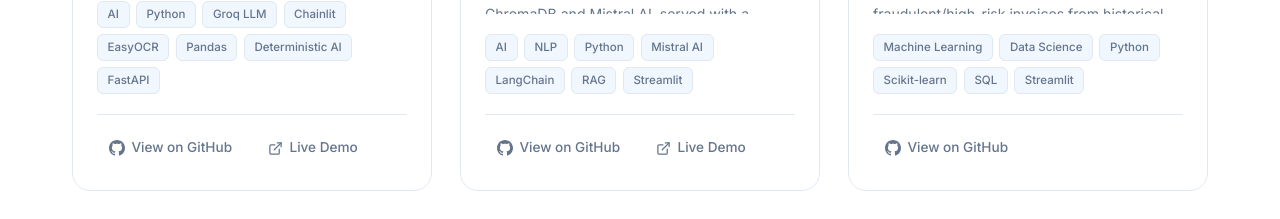
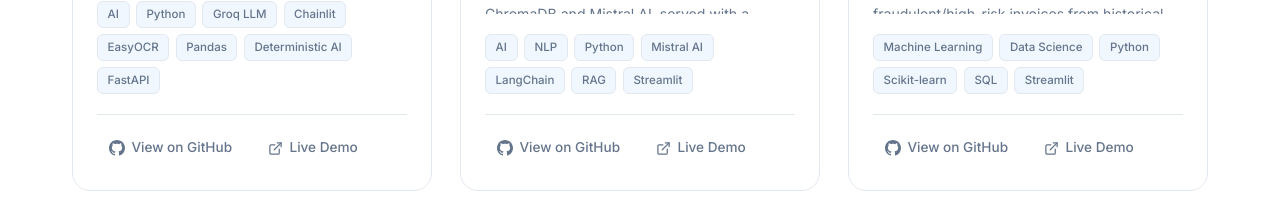
Before and after one commit to yogant18/portfolio-website, a Next.js app: page / in a window 1280 px wide. Shown: the part 3240-3459 px from the top of the page. Built offline with nearby package versions, Linux system fonts and the light colour scheme.

Commit message:
Add live demo link for Vendor Invoice Intelligence System

```diff
--- a/src/data/projects.js
+++ b/src/data/projects.js
@@ -67,6 +67,7 @@ export const projects = [
     techStack: ["Machine Learning", "Data Science", "Python", "Scikit-learn", "SQL", "Streamlit"],
     links: {
       github: "https://github.com/yogant18/Vendor-Invoice-Intelligence-System",
+      demo: "https://vendor-invoice-intelligence-system-rrbbsikfmqmva5dmtpsuax.streamlit.app/",
     },
     featured: true,
   },
```
